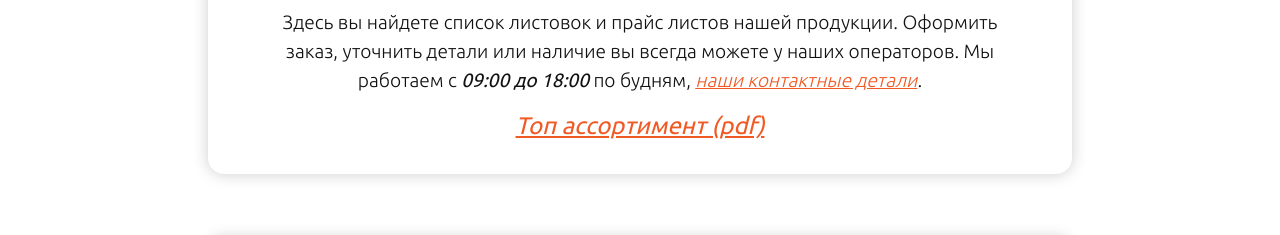
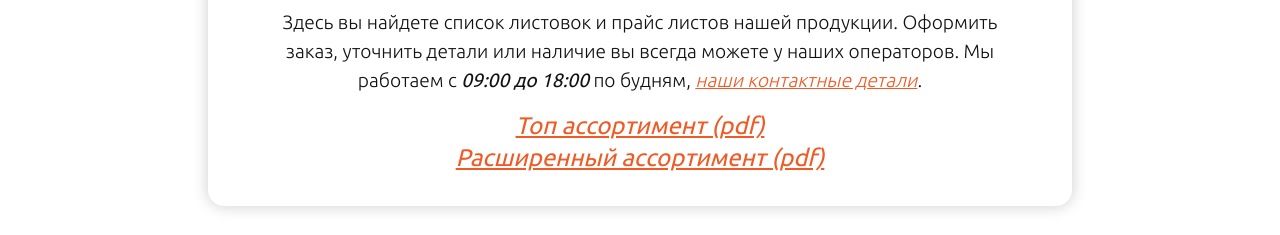
Before and after one commit to skazka-kz/skazka-static, a Gatsby site: page /products in a window 1280 px wide. Shown: the part 304-539 px from the top of the page. Built offline with nearby package versions, Linux system fonts and the light colour scheme; Gatsby itself is replaced by a stand-in of ours.

Commit message:
Added new catalogue

```diff
--- a/src/pages/products.js
+++ b/src/pages/products.js
@@ -20,6 +20,10 @@ import rightGraphic from "../images/right.svg";
 const documents = [
   {
     name: "Топ ассортимент (pdf)",
+    path: catalog,
+  },
+  {
+    name: "Расширенный ассортимент (pdf)",
     path: catalog,
   },
 ];
```
Also changed, not shown: 1 other file.
